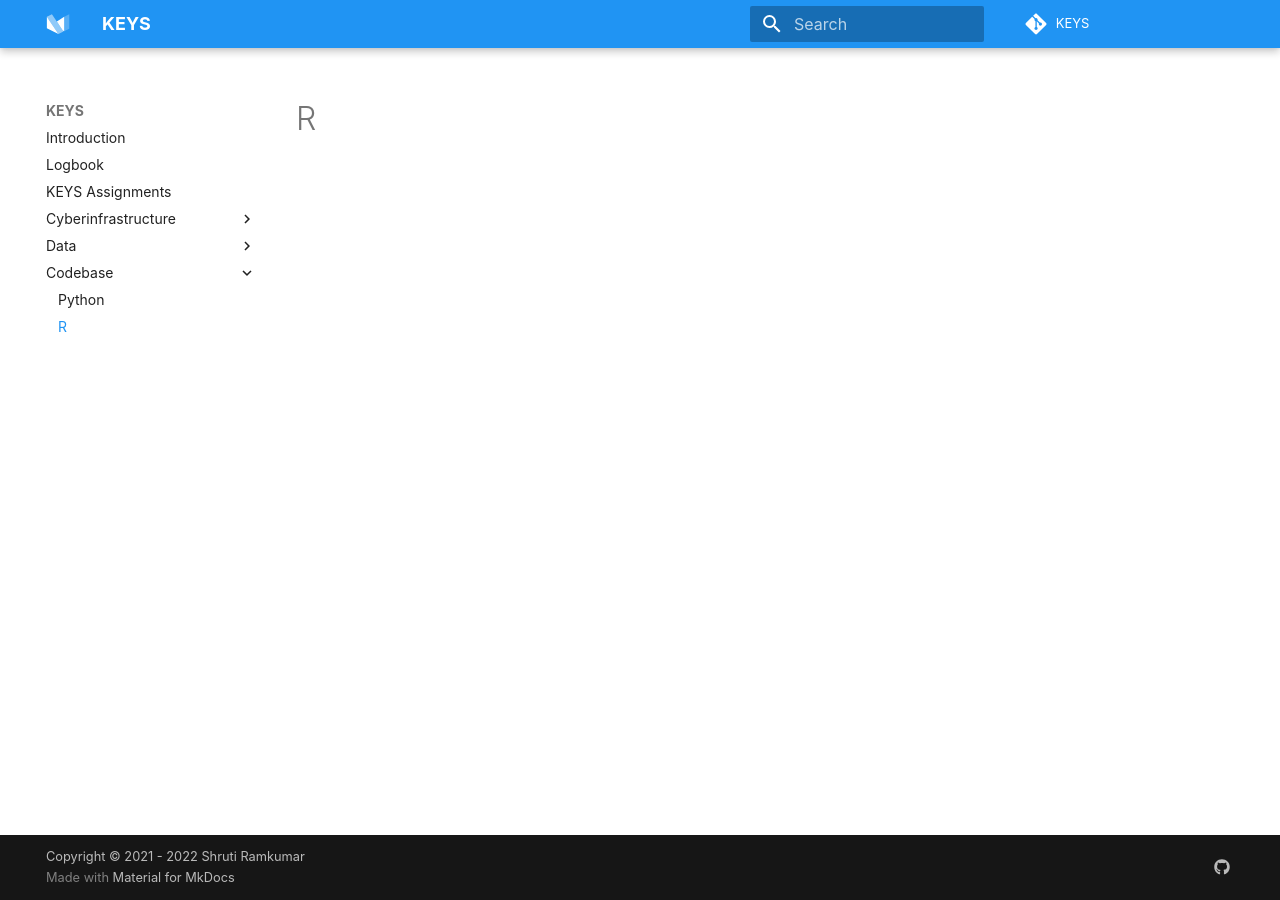
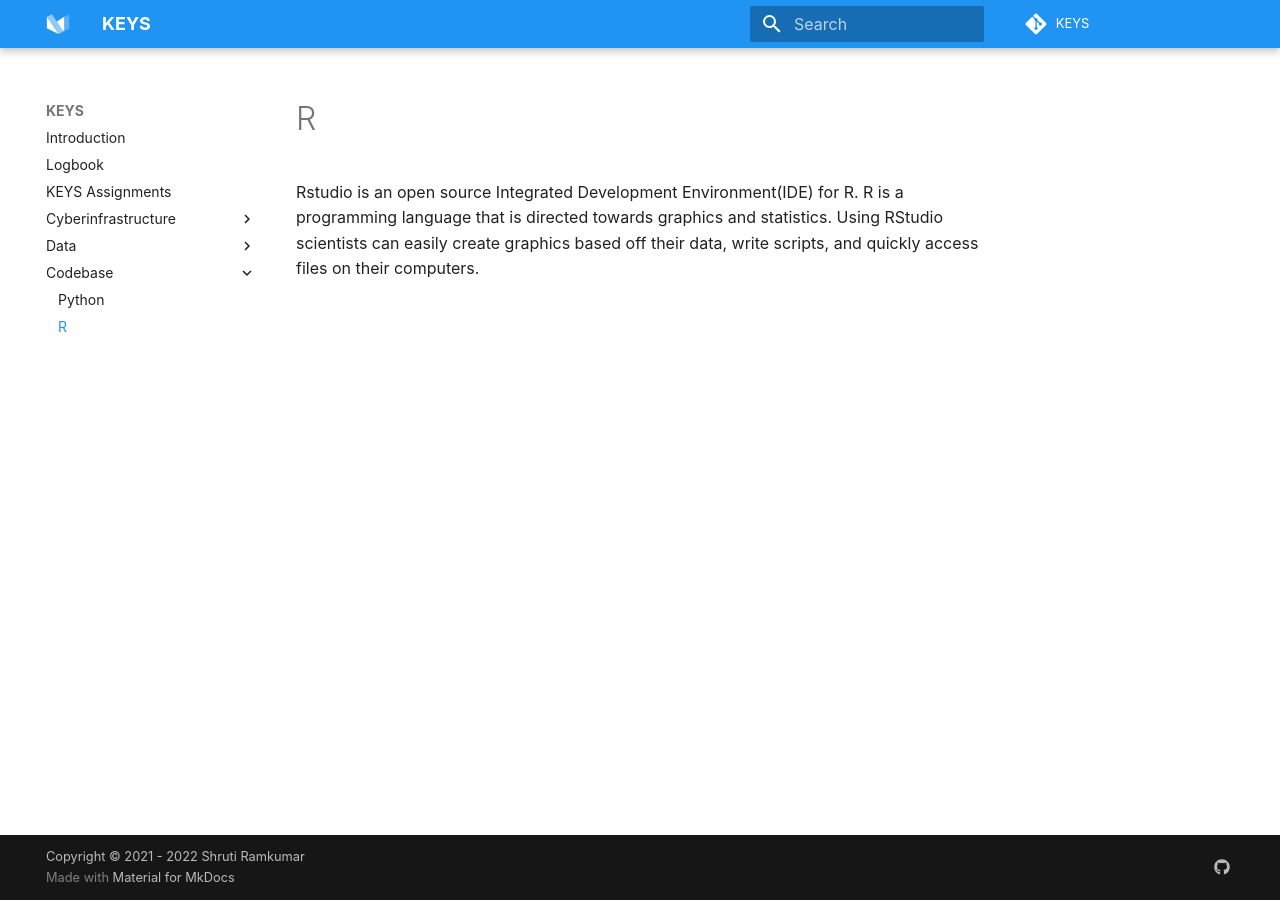
Before and after one commit to tyson-swetnam/mkdocs-material-template, an MkDocs documentation site: the page built from docs/r.md, in a window 1280 px wide. Built offline with MkDocs 1.6.1 and Material for MkDocs 9.7.7, drawn with Linux system fonts in a browser that asks for light colours; some web fonts are replaced; comment, search, counter and statistics services are not loaded.

Commit message:
Update r.md

```diff
--- a/docs/r.md
+++ b/docs/r.md
@@ -1 +1,3 @@
 # R
+
+Rstudio is an open source Integrated Development Environment(IDE) for R. R is a programming language that is directed towards graphics and statistics. Using RStudio scientists can easily create graphics based off their data, write scripts, and quickly access files on their computers.
```
